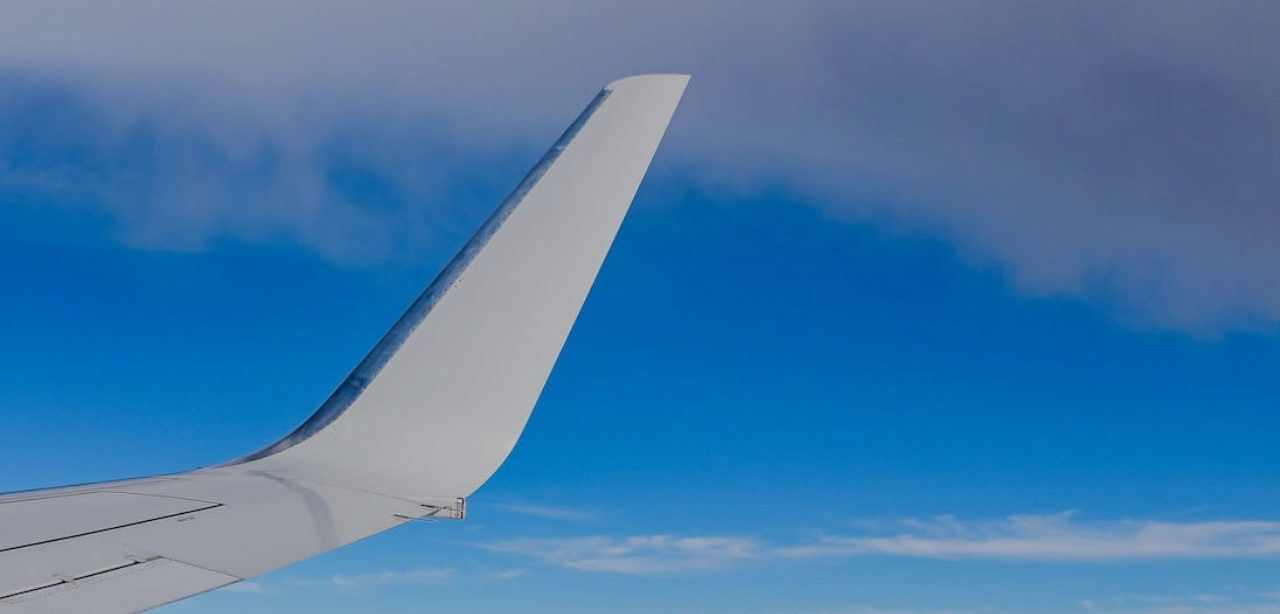
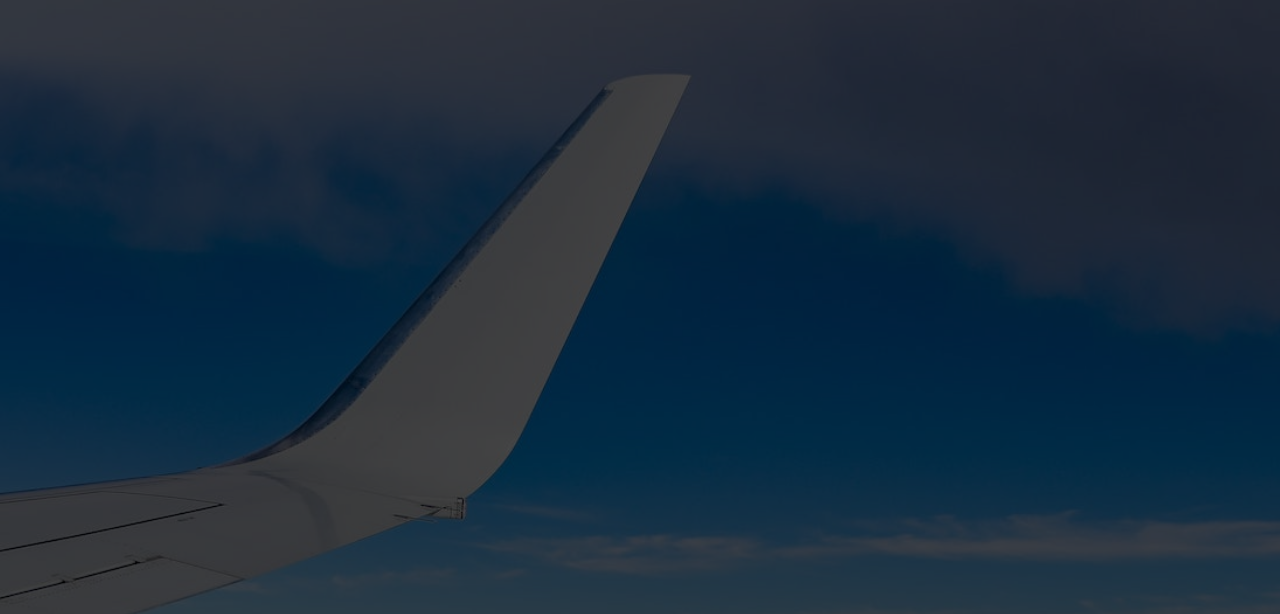
Before and after one commit to mlewisc/ccp_mobile_w24, a plain HTML site: page travel.html in a window 1280 px wide. Shown: the part 186-800 px from the top of the page. Drawn offline with Linux system fonts and the light colour scheme.

Commit message:
Update style.css

```diff
--- a/css/style.css
+++ b/css/style.css
@@ -112,6 +112,7 @@ ol > li::marker {
     background-size: cover;
     position: relative;
     width: 100%;
+    box-shadow: inset 0 0 0 1000px rgba(0,0,0,.6);
 }
 .hero-text {
     text-align: left;
@@ -124,16 +125,17 @@ ol > li::marker {
 }
 .hero-pets {
     background-image: url("../images/pets.jpeg");
+    box-shadow: inset 0 0 0 1000px rgba(0,0,0,.2);
 }
 
 .hero-recipes {
     background-image: url("../images/recipes-hero.jpeg");
-    box-shadow: inset 0 0 0 1000px rgba(0,0,0,.2);
+    box-shadow: inset 0 0 0 1000px rgba(0,0,0,.6);
 }
 
 .hero-travel {
     background-image: url("../images/travel-hero.jpeg");
-    box-shadow: inset 0 0 0 1000px rgba(0,0,0,.2);
+    box-shadow: inset 0 0 0 1000px rgba(0,0,0,.7);
 }
 
 .preheading {
```
